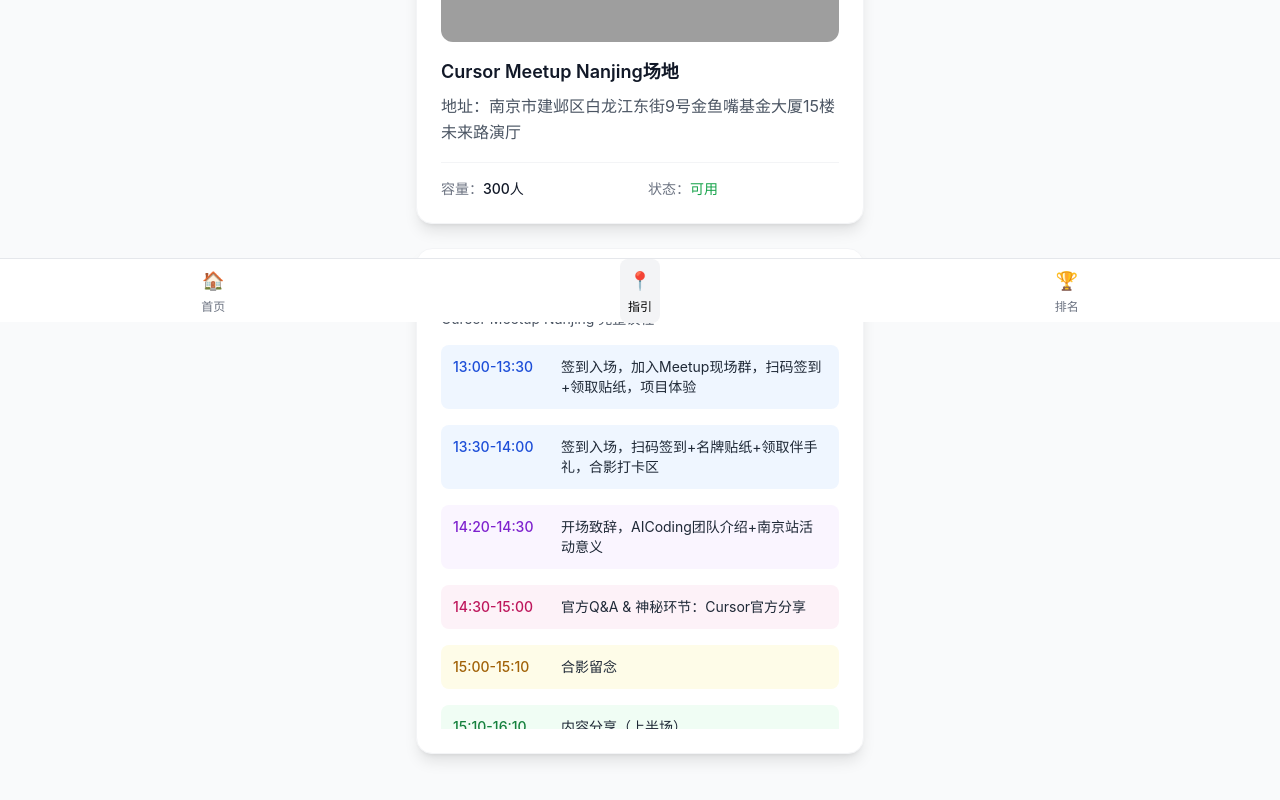
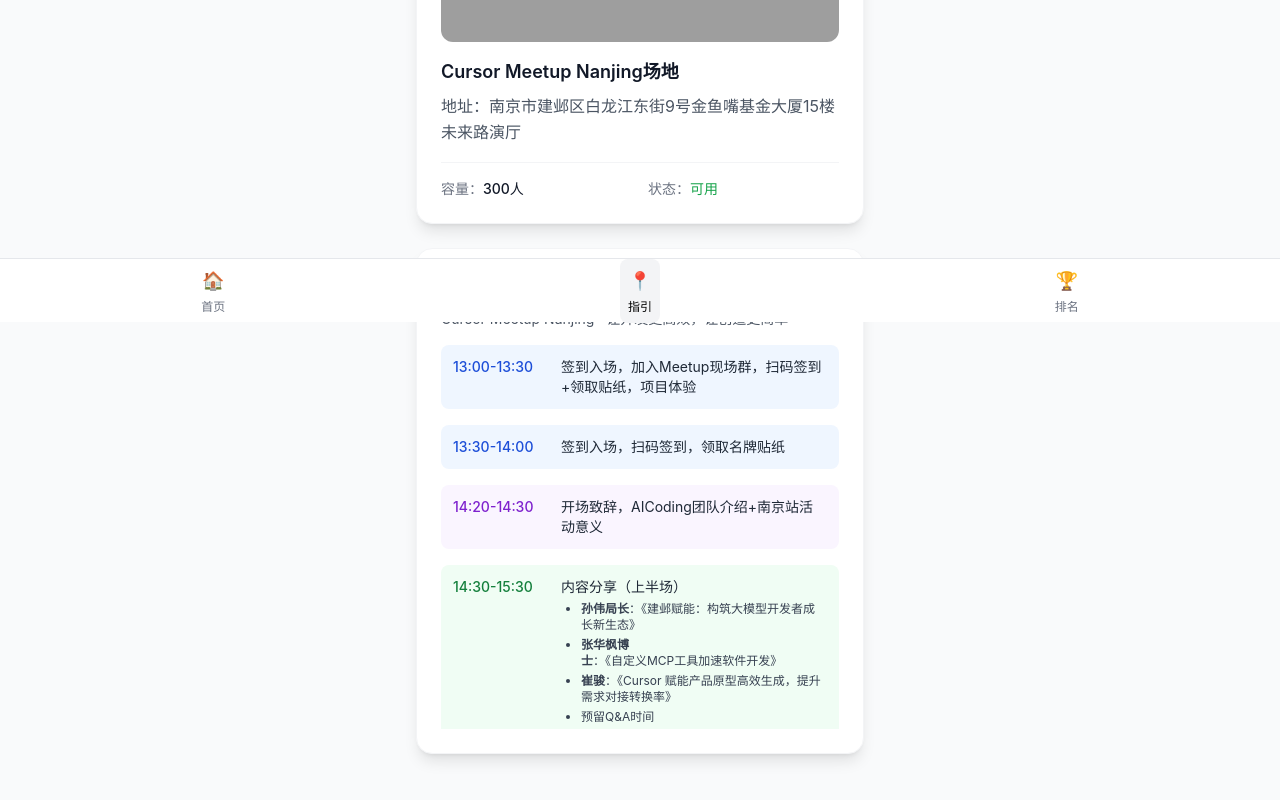
Before and after one commit to cursor-meetup/cursor-ctf, a React (Vite) app: page / in a window 1280 px wide. Shown: the part 478-1278 px from the top of the page. Built offline with nearby package versions, Linux system fonts and the light colour scheme; grey boxes are pictures that could not be loaded.

Commit message:
fix: 样式修复

```diff
--- a/src/pages/Home.tsx
+++ b/src/pages/Home.tsx
@@ -300,6 +300,23 @@
                       <span className="font-bold">微信群</span>
                       ，参与交流获取微信群专属flag
                       <br />
+                      <div className="flex justify-center mt-3 mb-3">
+                        <img
+                          src="https://jgn.oss-cn-beijing.aliyuncs.com/cursor/qun1.jpg"
+                          alt="微信群二维码"
+                          className="w-64 h-64 object-contain rounded-lg border border-gray-200 max-w-full"
+                        />
+                      </div>
+                      <div className="text-xs text-gray-600 text-center mb-2">
+                        如果微信群满请联系山鬼：
+                      </div>
+                      <div className="flex justify-center mb-3">
+                        <img
+                          src="https://jgn.oss-cn-beijing.aliyuncs.com/cursor/shanguiwx.jpg"
+                          alt="山鬼微信二维码"
+                          className="w-56 h-56 object-contain rounded-lg border border-gray-200 max-w-full"
+                        />
+                      </div>
                       <span className="text-indigo-600 font-medium">
                         💜 群内专属flag等你来发现
                       </span>
--- a/src/pages/Venue.tsx
+++ b/src/pages/Venue.tsx
@@ -151,10 +151,10 @@
         <div className="bg-white rounded-2xl shadow-lg p-6 mt-6 border border-gray-100">
           <div className="mb-4">
             <h3 className="text-lg font-semibold text-gray-900 mb-2">
-              今日活动时间表
+              8月9日活动议程
             </h3>
             <p className="text-gray-600 text-sm">
-              Cursor Meetup Nanjing 完整议程
+              Cursor Meetup Nanjing · 让开发更高效，让创造更简单
             </p>
           </div>
           <div className="space-y-4 max-h-96 overflow-y-auto">
@@ -171,7 +171,7 @@
                 13:30-14:00
               </div>
               <div className="flex-1 text-sm text-gray-800">
-                签到入场，扫码签到+名牌贴纸+领取伴手礼，合影打卡区
+                签到入场，扫码签到，领取名牌贴纸
               </div>
             </div>
             <div className="flex items-start space-x-3 p-3 bg-purple-50 rounded-lg">
@@ -182,9 +182,58 @@
                 开场致辞，AICoding团队介绍+南京站活动意义
               </div>
             </div>
+            <div className="flex items-start space-x-3 p-3 bg-green-50 rounded-lg">
+              <div className="flex-shrink-0 w-24 text-sm font-medium text-green-700">
+                14:30-15:30
+              </div>
+              <div className="flex-1 text-sm text-gray-800">
+                <div className="font-medium mb-1">内容分享（上半场）</div>
+                <ul className="list-disc pl-5 text-xs text-gray-700 space-y-1">
+                  <li>
+                    <strong>孙伟局长</strong>
+                    ：《建邺赋能：构筑大模型开发者成长新生态》
+                  </li>
+                  <li>
+                    <strong>张华枫博士</strong>：《自定义MCP工具加速软件开发》
+                  </li>
+                  <li>
+                    <strong>崔骏</strong>：《Cursor
+                    赋能产品原型高效生成，提升需求对接转换率》
+                  </li>
+                  <li>预留Q&A时间</li>
+                </ul>
+              </div>
+            </div>
+            <div className="flex items-start space-x-3 p-3 bg-orange-50 rounded-lg">
+              <div className="flex-shrink-0 w-24 text-sm font-medium text-orange-700">
+                15:30-15:50
+              </div>
+              <div className="flex-1 text-sm text-gray-800">
+                下午茶自由交流，Cursor项目演示，参与抽奖
+              </div>
+            </div>
+            <div className="flex items-start space-x-3 p-3 bg-green-50 rounded-lg">
+              <div className="flex-shrink-0 w-24 text-sm font-medium text-green-700">
+                15:50-16:50
+              </div>
+              <div className="flex-1 text-sm text-gray-800">
+                <div className="font-medium mb-1">内容分享（下半场）</div>
+                <ul className="list-disc pl-5 text-xs text-gray-700 space-y-1">
+                  <li>
+                    <strong>高恒</strong>：《用 Cursor
+                    一站式完成AI项目从开发到部署：技巧与实践》
+                  </li>
+                  <li>
+                    <strong>姜山SEAN</strong>：《基于认知心理学原理的 AI
+                    自成长记忆系统》
+                  </li>
+                  <li>预留Q&A时间</li>
+                </ul>
+              </div>
+            </div>
             <div className="flex items-start space-x-3 p-3 bg-pink-50 rounded-lg">
               <div className="flex-shrink-0 w-24 text-sm font-medium text-pink-700">
-                14:30-15:00
+                16:50-17:20
               </div>
               <div className="flex-1 text-sm text-gray-800">
                 官方Q&A & 神秘环节：Cursor官方分享
@@ -192,49 +241,12 @@
             </div>
             <div className="flex items-start space-x-3 p-3 bg-yellow-50 rounded-lg">
               <div className="flex-shrink-0 w-24 text-sm font-medium text-yellow-700">
-                15:00-15:10
+                17:20-17:30
               </div>
               <div className="flex-1 text-sm text-gray-800">合影留念</div>
             </div>
-            <div className="flex items-start space-x-3 p-3 bg-green-50 rounded-lg">
-              <div className="flex-shrink-0 w-24 text-sm font-medium text-green-700">
-                15:10-16:10
-              </div>
-              <div className="flex-1 text-sm text-gray-800">
-                <div className="font-medium mb-1">内容分享（上半场）</div>
-                <ul className="list-disc pl-5 text-xs text-gray-700 space-y-1">
-                  <li>《建邺赋能：构筑大模型开发者成长新生态》</li>
-                  <li>《自定义 MCP 工具加速软件开发》</li>
-                  <li>《Cursor 赋能产品原型高效生成，提升需求对接转换率》</li>
-                  <li>预留Q&A时间</li>
-                </ul>
-              </div>
-            </div>
-            <div className="flex items-start space-x-3 p-3 bg-orange-50 rounded-lg">
-              <div className="flex-shrink-0 w-24 text-sm font-medium text-orange-700">
-                16:10-16:30
-              </div>
-              <div className="flex-1 text-sm text-gray-800">
-                下午茶自由交流，项目展示，扫码加社群
-              </div>
-            </div>
-            <div className="flex items-start space-x-3 p-3 bg-green-50 rounded-lg">
-              <div className="flex-shrink-0 w-24 text-sm font-medium text-green-700">
-                16:30-17:30
-              </div>
-              <div className="flex-1 text-sm text-gray-800">
-                <div className="font-medium mb-1">内容分享（下半场）</div>
-                <ul className="list-disc pl-5 text-xs text-gray-700 space-y-1">
-                  <li>
-                    《用 Cursor 一站式完成 AI 项目从开发到部署：技巧与实践》
-                  </li>
-                  <li>《基于认知心理学原理的 AI 自成长记忆系统》</li>
-                  <li>预留Q&A时间</li>
-                </ul>
-              </div>
-            </div>
-            <div className="flex items-start space-x-3 p-3 bg-pink-50 rounded-lg">
-              <div className="flex-shrink-0 w-24 text-sm font-medium text-pink-700">
+            <div className="flex items-start space-x-3 p-3 bg-gray-50 rounded-lg">
+              <div className="flex-shrink-0 w-24 text-sm font-medium text-gray-700">
                 17:30-18:00
               </div>
               <div className="flex-1 text-sm text-gray-800">
```
